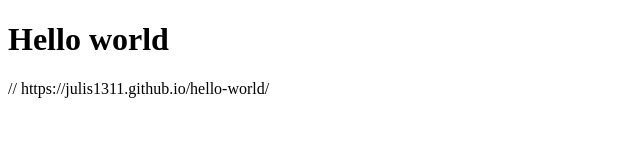
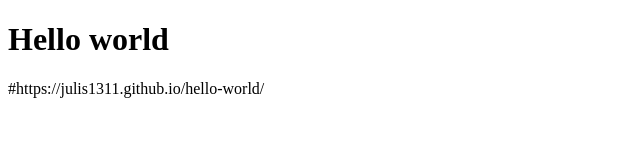
Before and after one commit to julis1311/hello-world, a plain HTML site: page index.html in a window 1280 px wide. Shown: the full height of the page, 0-640 px from the left. Drawn offline with Linux system fonts and the light colour scheme.

Commit message:
Update index.html

```diff
--- a/index.html
+++ b/index.html
@@ -8,5 +8,5 @@
 <body>
     <h1>Hello world</h1>
 </body>
-    // https://julis1311.github.io/hello-world/
+    #https://julis1311.github.io/hello-world/
 </html>
```
